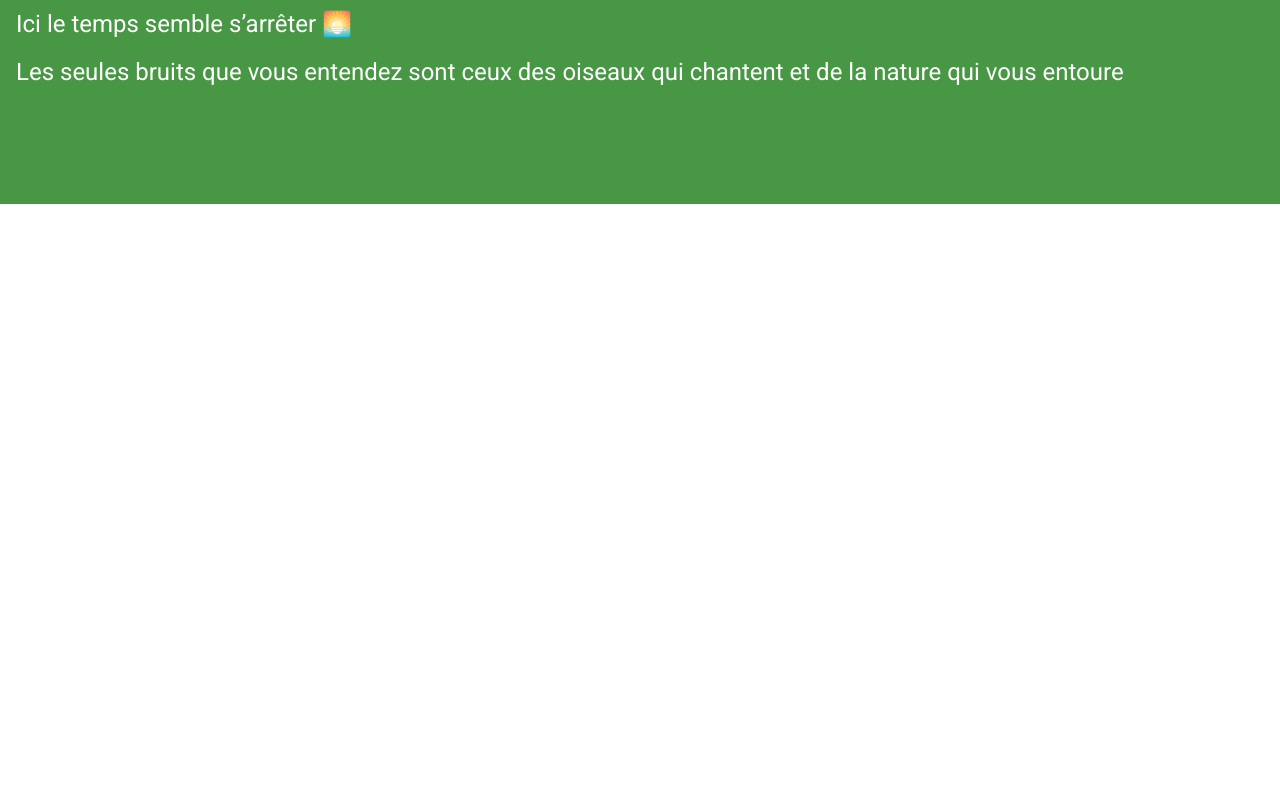
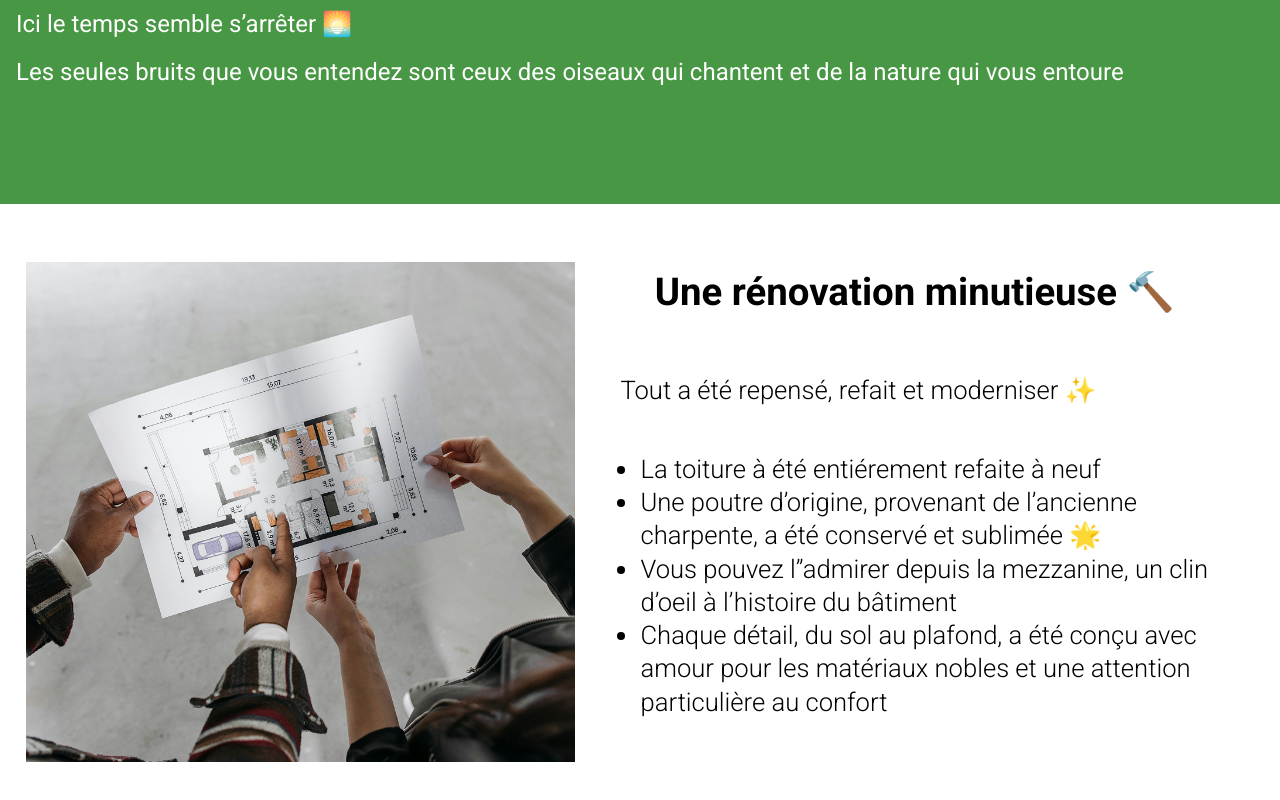
Before and after one commit to DoomZyx/Le-Mas-Du-Paradis, a React (Vite) app: page /about in a window 1280 px wide. Shown: the part 1300-2100 px from the top of the page. Before the commit the page ends 1600 px from the top, so only its background shows below. Built offline with nearby package versions, Linux system fonts and the light colour scheme.

Commit message:
section rénovation ajoutée

```diff
--- /dev/null
+++ b/src/components/Renovation /_renovation.scss
@@ -0,0 +1,36 @@
+.reno-title {
+ display: flex;
+ justify-content: center;
+ color: black;
+ position: relative;
+ bottom: 20px;
+ margin-bottom: 2em;
+}
+
+.reno-layout {
+ font-size: 1.6em;
+ padding: 1em;
+ display: flex;
+ flex-direction: row;
+ justify-content: space-around;
+ color: #000000;
+ img {
+  width: 100%;
+  height: 500px;
+ }
+ .text-layout-a {
+  line-height: 1.3;
+  padding: 1em;
+  display: flex;
+  flex-direction: column;
+  p {
+   position: relative;
+   left: 20px;
+   bottom: 40px;
+  }
+  ul {
+   position: relative;
+   bottom: 20px;
+  }
+ }
+}
--- /dev/null
+++ b/src/components/Renovation /renovation.jsx
@@ -0,0 +1,34 @@
+import "./_renovation.scss";
+
+import travaux from "../../images/travaux.png";
+
+function Renovation() {
+  return (
+    <>
+      <div className="reno-layout">
+        <img src={travaux} alt="" />
+        <div className="text-layout-a">
+      <h2 className="reno-title">Une rénovation minutieuse 🔨</h2>
+          <p>Tout a été repensé, refait et moderniser ✨</p>
+          <ul>
+            <li>La toiture à été entiérement refaite à neuf</li>
+            <li>
+              Une poutre d’origine, provenant de l’ancienne charpente, a été
+              conservé et sublimée 🌟
+            </li>
+            <li>
+              Vous pouvez l”admirer depuis la mezzanine, un clin d’oeil à
+              l’histoire du bâtiment
+            </li>
+            <li>
+              Chaque détail, du sol au plafond, a été conçu avec amour pour les
+              matériaux nobles et une attention particulière au confort
+            </li>
+          </ul>
+        </div>
+      </div>
+    </>
+  );
+}
+
+export default Renovation;
--- a/src/components/Serenity/_serenity.scss
+++ b/src/components/Serenity/_serenity.scss
@@ -1,4 +1,5 @@
 .layout-serenity {
+  margin-bottom: 2em;
   padding: 1em;
   color: #ffffff;
   height: 60vh;
--- a/src/pages/About/about.jsx
+++ b/src/pages/About/about.jsx
@@ -2,6 +2,7 @@ import Nav from "../../components/nav/nav";
 import Header from "../../components/Header-A/header";
 import Story from "../../components/Story/story";
 import Serenity from "../../components/Serenity/serinity";
+import Renovation from "../../components/Renovation /renovation";
 import "./_about.scss";
 
 function About() {
@@ -12,6 +13,7 @@ function About() {
       <main>
         <Story />
         <Serenity />
+        <Renovation />
       </main>
     </>
   );
```
